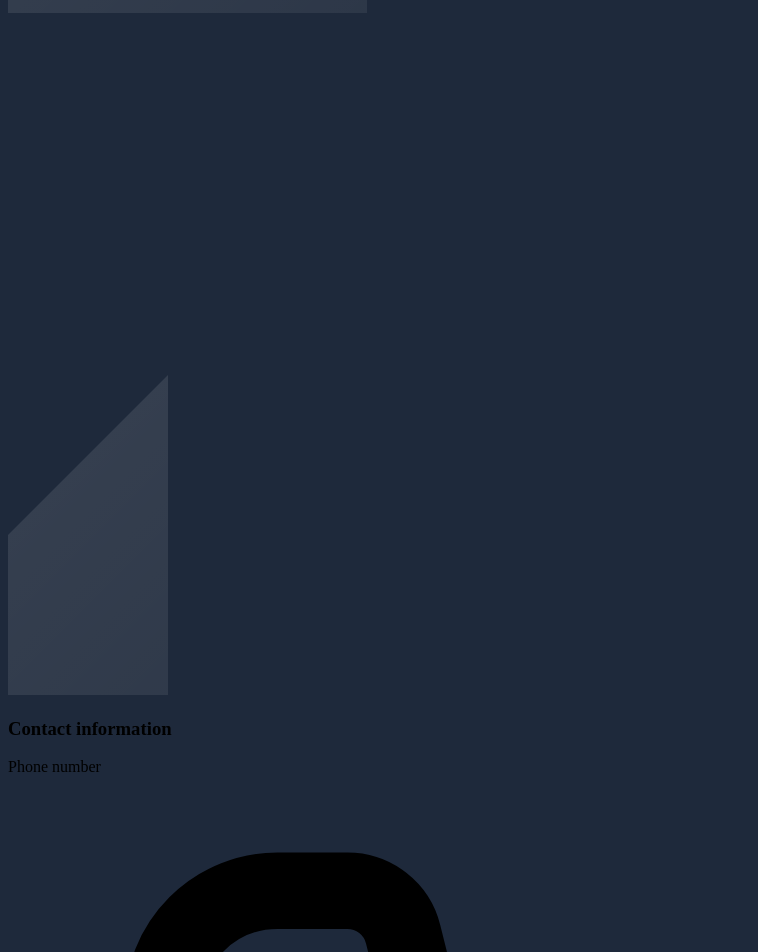
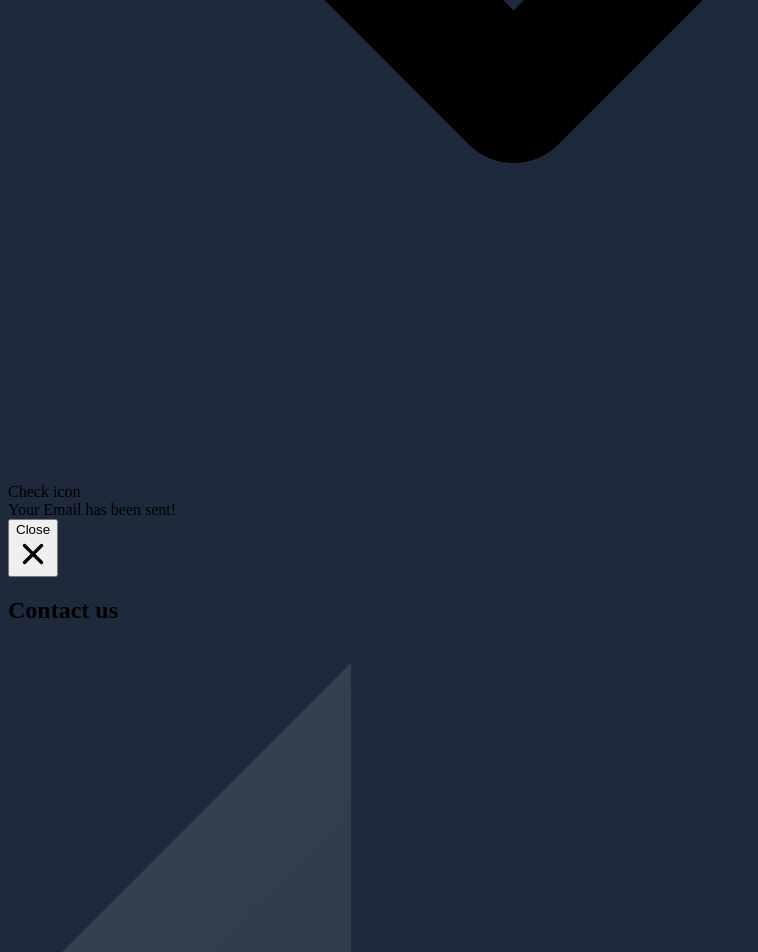
Before and after one commit to Sabbirhossain94/React-Tailwind_Supabase-Portfolio, a React (Create React App) app: page /contact in a window 1280 px wide. Shown: the part 910-1862 px from the top of the page, without its empty margins (0-758 px from the left). Built offline with nearby package versions, Linux system fonts and the light colour scheme.

Commit message:
email sending animation added

```diff
--- a/src/animation.css
+++ b/src/animation.css
@@ -33,7 +33,7 @@
     transition-duration: 300ms;
 }
 
-.fade-appear,
+/* .fade-appear,
 .fade-enter{
     opacity: 0;
     z-index: 1,
@@ -52,4 +52,4 @@
 .fade-exit.fade-exit-active{
     opacity: 0;
     transition: opacity 150ms linear;
-}
+} */
--- a/src/components/pages/Contact.jsx
+++ b/src/components/pages/Contact.jsx
@@ -3,7 +3,6 @@ import { useState, useRef, useEffect } from 'react'
 import emailjs from '@emailjs/browser';
 import Notification from '../sub-components/Notification';
 import AnimatedPage from '../AnimatedPages';
-
 export default function Contact({ funcTopNav, funcSideNav, }) {
 
     funcTopNav(true)
@@ -20,14 +19,14 @@ export default function Contact({ funcTopNav, funcSideNav, }) {
             }, (error) => {
                 console.log(error.text);
             });
-        setTimeout(() => {
-            e.target.reset()
-            setShowNotification(true)
-        }, 1000)
+        // setTimeout(() => {
+        //     e.target.reset()
+        //     setShowNotification(true)
+        // }, 1000)
 
-        setTimeout(() => {
-            setShowNotification(false)
-        }, 5000)
+        // setTimeout(() => {
+        //     setShowNotification(false)
+        // }, 5000)
     };
 
 
@@ -35,7 +34,29 @@ export default function Contact({ funcTopNav, funcSideNav, }) {
     return (
         <AnimatedPage>
             <div>
-                {showNotification && <Notification />}
+                {/* {showNotification && <Notification />} */}
+
+                <div className="fixed z-10 right-0  p-5 ">
+                    <div className={`${showNotification ? " opacity-1 mr-[0px] transition-all duration-1000 ease-in-out" : "overflow-hidden opacity-0 mr-[-380px] transition-all duration-1000 ease-in-out "}`}>
+                        <div className="mb-4 flex w-full max-w-xs items-center rounded-lg bg-slate-800 dark:bg-zinc-800 p-6 text-gray-500 shadow  dark:text-gray-400" role="alert">
+                            <div className="inline-flex h-8 w-8 flex-shrink-0 items-center justify-center rounded-lg bg-sky-100 text-sky-500 dark:bg-green-800 dark:text-green-200">
+                                <svg aria-hidden="true" className="h-5 w-5" fill="currentColor" viewBox="0 0 20 20" xmlns="http://www.w3.org/2000/svg">
+                                    <path fill-rule="evenodd" d="M16.707 5.293a1 1 0 010 1.414l-8 8a1 1 0 01-1.414 0l-4-4a1 1 0 011.414-1.414L8 12.586l7.293-7.293a1 1 0 011.414 0z" clip-rule="evenodd">
+                                    </path>
+                                </svg>
+                                <span class="sr-only">Check icon</span>
+                            </div>
+                            <div className="ml-3 text-sm font-normal">Your Email has been sent!</div>
+                            <button type="button" onClick={() => setShowNotification(false)} className="-mx-1.5 -my-1.5 ml-6 inline-flex h-8 w-8 rounded-lg dark:bg-zinc-800 p-1.5 text-gray-400 hover:bg-zinc-700 hover:text-gray-400 focus:ring-2 focus:ring-gray-300 bg-gray-800 dark:text-gray-200 dark:hover:bg-zinc-900 dark:hover:text-gray-200" data-dismiss-target="#toast-success" aria-label="Close">
+                                <span className="sr-only">Close</span>
+                                <svg aria-hidden="true" className=" h-5 w-5" fill="currentColor" viewBox="0 0 20 20" xmlns="http://www.w3.org/2000/svg">
+                                    <path fillRule="evenodd" d="M4.293 4.293a1 1 0 011.414 0L10 8.586l4.293-4.293a1 1 0 111.414 1.414L11.414 10l4.293 4.293a1 1 0 01-1.414 1.414L10 11.414l-4.293 4.293a1 1 0 01-1.414-1.414L8.586 10 4.293 5.707a1 1 0 010-1.414z" clipRule="evenodd">
+                                    </path>
+                                </svg>
+                            </button>
+                        </div>
+                    </div>
+                </div>
 
                 <div className="bg-white dark:bg-slate-800 ">
                     <main className="overflow-hidden ">
--- a/src/components/sub-components/Notification.jsx
+++ b/src/components/sub-components/Notification.jsx
@@ -4,19 +4,7 @@ export default function Notification() {
     return (
 
         <div>
-            <div class="absolute z-10 right-0 p-5">
-                <div class="mb-4 flex w-full max-w-xs items-center rounded-lg bg-slate-800 dark:bg-zinc-800 p-6 text-gray-500 shadow  dark:text-gray-400" role="alert">
-                    <div class="inline-flex h-8 w-8 flex-shrink-0 items-center justify-center rounded-lg bg-sky-100 text-sky-500 dark:bg-green-800 dark:text-green-200">
-                        <svg aria-hidden="true" class="h-5 w-5" fill="currentColor" viewBox="0 0 20 20" xmlns="http://www.w3.org/2000/svg"><path fill-rule="evenodd" d="M16.707 5.293a1 1 0 010 1.414l-8 8a1 1 0 01-1.414 0l-4-4a1 1 0 011.414-1.414L8 12.586l7.293-7.293a1 1 0 011.414 0z" clip-rule="evenodd"></path></svg>
-                        <span class="sr-only">Check icon</span>
-                    </div>
-                    <div class="ml-3 text-sm font-normal">Your Email has been sent!</div>
-                    <button type="button" class="-mx-1.5 -my-1.5 ml-6 inline-flex h-8 w-8 rounded-lg dark:bg-zinc-800 p-1.5 text-gray-400 hover:bg-zinc-700 hover:text-gray-400 focus:ring-2 focus:ring-gray-300 bg-gray-800 dark:text-gray-200 dark:hover:bg-zinc-900 dark:hover:text-gray-200" data-dismiss-target="#toast-success" aria-label="Close">
-                        <span class="sr-only">Close</span>
-                        <svg aria-hidden="true" class=" h-5 w-5" fill="currentColor" viewBox="0 0 20 20" xmlns="http://www.w3.org/2000/svg"><path fill-rule="evenodd" d="M4.293 4.293a1 1 0 011.414 0L10 8.586l4.293-4.293a1 1 0 111.414 1.414L11.414 10l4.293 4.293a1 1 0 01-1.414 1.414L10 11.414l-4.293 4.293a1 1 0 01-1.414-1.414L8.586 10 4.293 5.707a1 1 0 010-1.414z" clip-rule="evenodd"></path></svg>
-                    </button>
-                </div>
-            </div>
+
         </div>
 
     )
```
